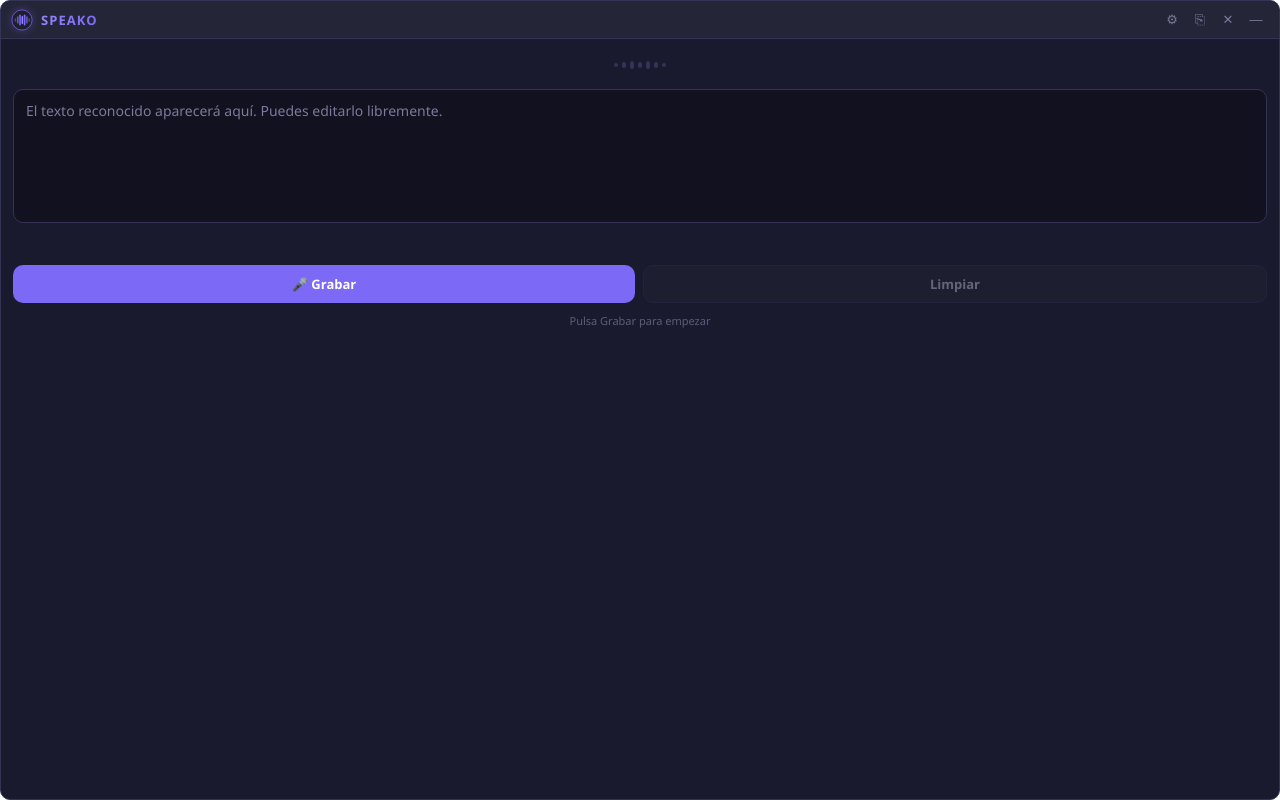
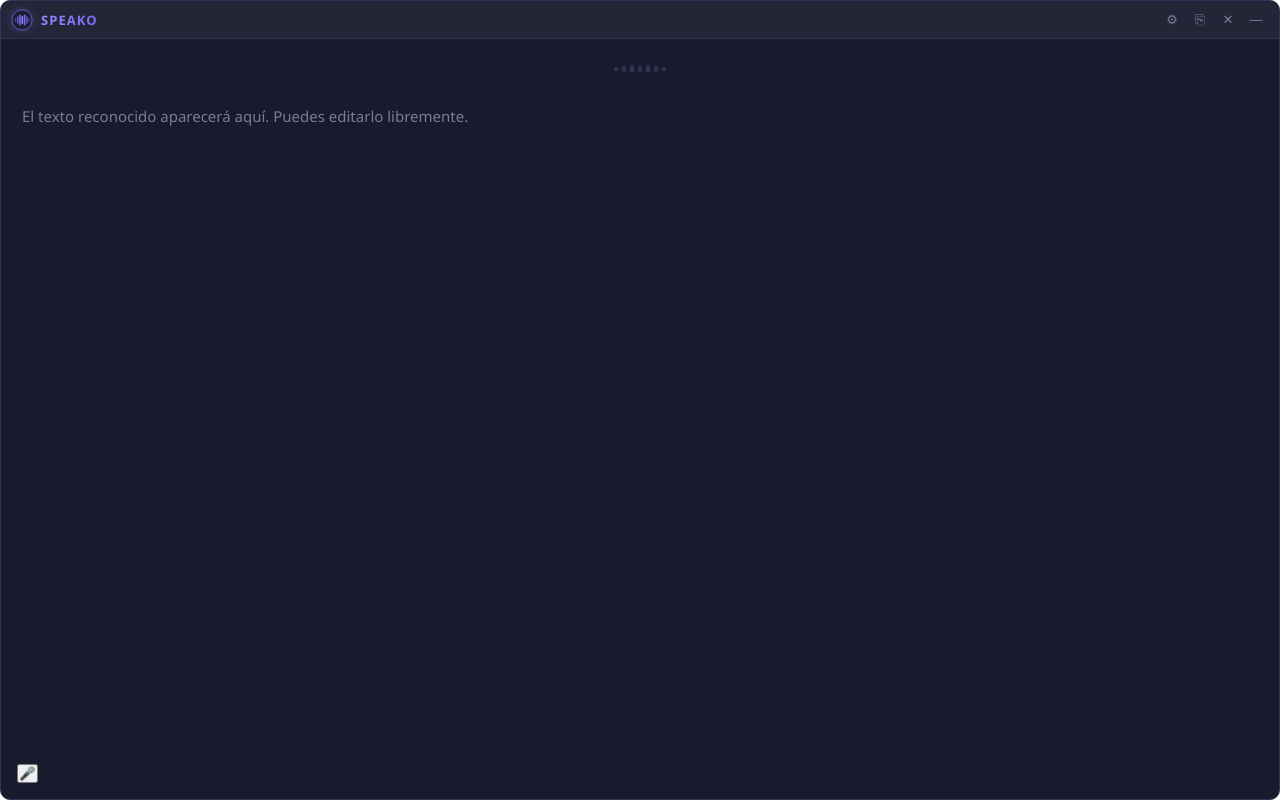
Before and after one commit to JuanCamacho198/SPEAKO, a React (Vite) app: page / in a window 1280 px wide. Built offline with nearby package versions, Linux system fonts and the light colour scheme.

Commit message:
feat: update UI components for minimalist action buttons and enhance input styles

```diff
--- a/src/App.css
+++ b/src/App.css
@@ -144,8 +144,8 @@ body {
 .content {
   display: flex;
   flex-direction: column;
-  gap: 10px;
-  padding: 12px;
+  gap: 12px;
+  padding: 16px;
   flex: 1;
   overflow-y: auto;
 }
@@ -155,33 +155,34 @@ body {
   position: relative;
   display: flex;
   flex-direction: column;
+  flex: 1; /* Permite que ocupe todo el espacio disponible */
   gap: 4px;
 }
 
 .text-input {
   width: 100%;
+  height: 100%; /* Llenar contenedor */
+  flex: 1;
   resize: none;
-  background: var(--bg-input);
+  background: transparent;
   color: var(--text);
-  border: 1px solid var(--border);
+  border: 1px solid transparent; /* Más limpio */
   border-radius: var(--radius);
-  padding: 10px 12px;
+  padding: 8px 4px;
   font-family: inherit;
-  font-size: 14px;
+  font-size: 15px;
   line-height: 1.6;
   outline: none;
-  transition: border-color 0.2s var(--ease), box-shadow 0.2s var(--ease);
+  transition: border-color 0.2s var(--ease), background 0.2s var(--ease);
   user-select: text;
 }
 
 .text-input:focus {
-  border-color: var(--border-focus);
-  box-shadow: 0 0 0 3px var(--accent-glow);
+  background: rgba(17, 17, 32, 0.5);
 }
 
 .text-input--listening {
-  border-color: var(--accent);
-  box-shadow: 0 0 0 3px var(--accent-glow);
+  background: rgba(17, 17, 32, 0.3);
 }
 
 .text-input::placeholder {
--- a/src/App.tsx
+++ b/src/App.tsx
@@ -198,33 +198,16 @@ export default function App() {
           />
         </div>
 
-        {/* Action buttons */}
+        {/* Minimalist Action Button */}
         <div className="actions">
           <button
-            className={`btn btn-primary${isListening ? " btn--listening" : ""}`}
+            className={`btn-mic${isListening ? " btn-mic--listening" : ""}`}
             onClick={isListening ? stopListening : startListening}
+            title={isListening ? "Detener grabación" : "Iniciar grabación"}
           >
-            {isListening ? (
-              <span className="btn-listening-label">
-                <span className="dot" />
-                Detener
-              </span>
-            ) : (
-              "🎤 Grabar"
-            )}
-          </button>
-          <button
-            className="btn btn-secondary"
-            onClick={handleClear}
-            disabled={!transcript && !isListening}
-          >
-            Limpiar
+            {isListening ? "⏹" : "🎤"}
           </button>
         </div>
-
-        <p className="hint">
-          {isListening ? "Habla claramente hacia el micrófono" : "Pulsa Grabar para empezar"}
-        </p>
       </div>
     </div>
   );
```
